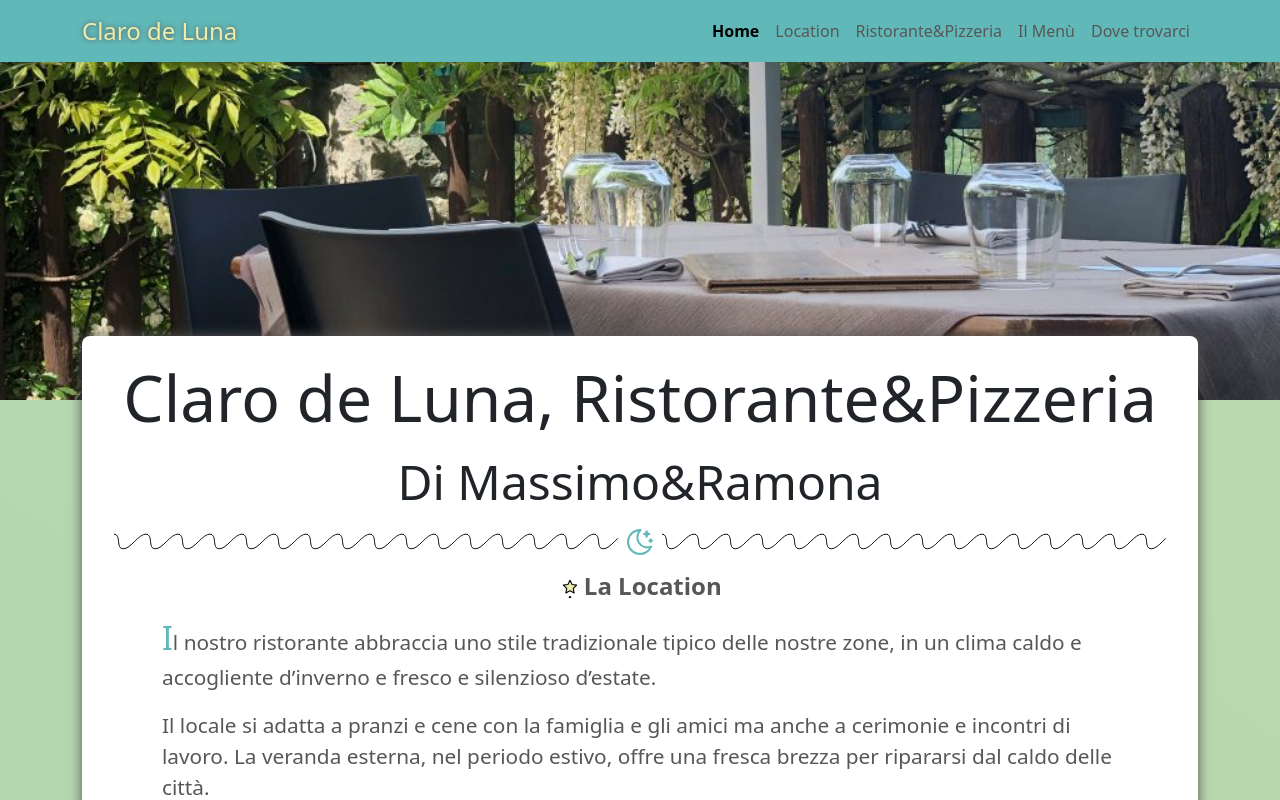
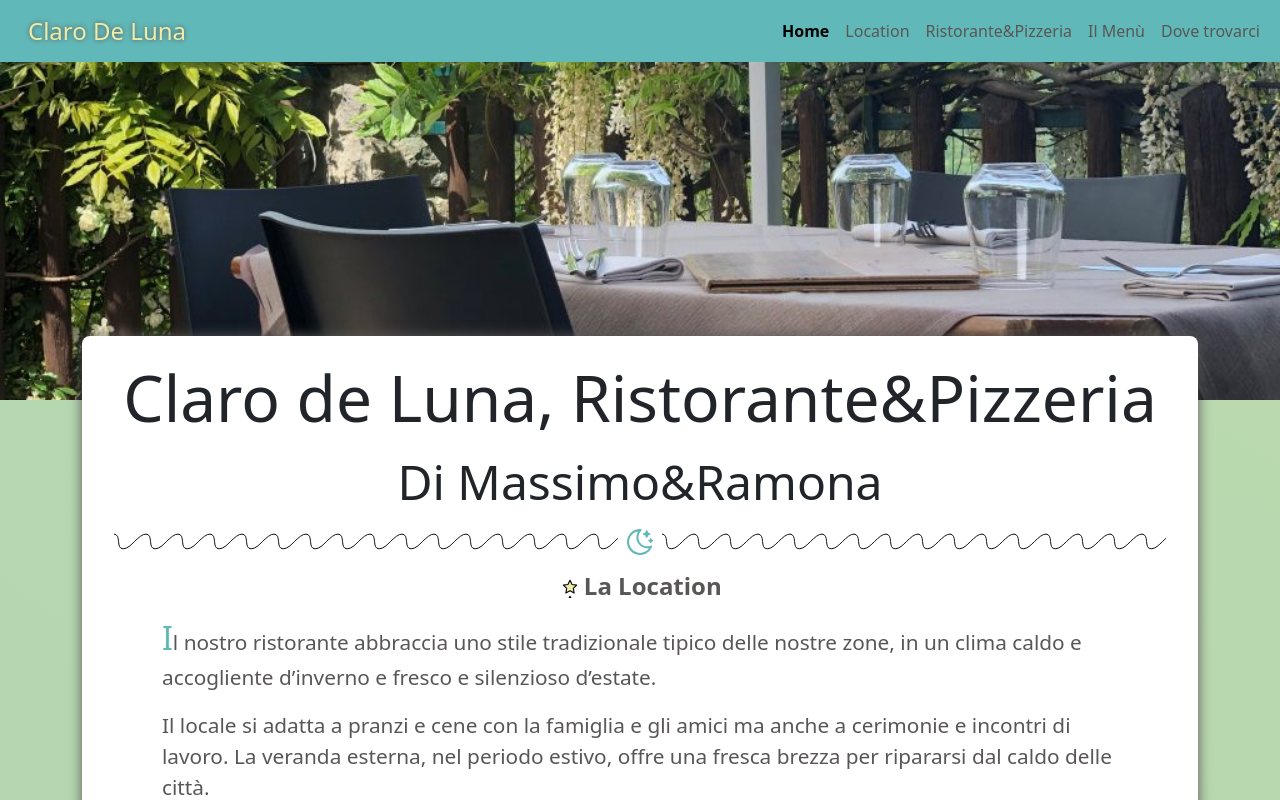
Before and after one commit to Stiv1100001/ristoranteclarodeluna.it, a Vue app: page / in a window 1280 px wide. Shown: the top 800 px of the page. Built offline with nearby package versions, Linux system fonts and the light colour scheme.

Commit message:
Fix menu

```diff
--- a/src/components/Navbar.vue
+++ b/src/components/Navbar.vue
@@ -38,26 +38,28 @@
 <template>
   <header>
     <nav
-      class="navbar navbar-expand-lg navbar-light bg-light position-fixed w-100"
+      class="navbar navbar-expand-lg navbar-light bg-light vw-100 py-2 position-fixed"
     >
-      <div class="container justify-content-between">
-        <a class="navbar-brand claro fs-4" href="#">Claro de Luna</a>
+      <div class="container-fluid w-100">
+        <div class="d-flex justify-content-between px-3" id="left">
+          <a class="navbar-brand claro fs-4" href="#">Claro De Luna</a>
           <button
             class="navbar-toggler"
             type="button"
-          data-toggle="collapse"
-          data-target="#navbarNavDropdown"
-          aria-controls="navbarNavDropdown"
+            data-bs-toggle="collapse"
+            data-bs-target="#menu-list"
+            aria-controls="menu-list"
             aria-expanded="false"
             aria-label="Toggle navigation"
           >
             <span class="navbar-toggler-icon"></span>
           </button>
-        <div class="collapse navbar-collapse" id="navbarNavDropdown">
-          <ul class="navbar-nav">
+        </div>
+        <div class="collapse navbar-collapse" id="menu-list">
+          <ul class="navbar-nav me-auto mb-2 mb-lg-0">
             <li
               v-for="(item, index) in navItems"
-              :key="item.text"
+              :key="item.href"
               class="nav-item"
               :class="{ active: item.active }"
             >
@@ -73,7 +75,9 @@
 </template>
 
 <style lang="scss" scoped>
+  // @import '~/bootstrap/scss/bootstrap.scss';
   @import '@/assets/style/partials/variables';
+  // @import '~/bootstrap/scss/variables';
 
   header {
     background-image: url('@/assets/img/jumbotron.jpg');
@@ -86,6 +90,10 @@
   nav {
     background-color: $secondary !important;
     z-index: 200;
+
+    #left {
+      width: 100%;
+    }
 
     .claro {
       color: $primary;
@@ -119,4 +127,12 @@
       }
     }
   }
+
+  @media screen and (min-width: 992px) {
+    nav {
+      #left {
+        width: auto;
+      }
+    }
+  }
 </style>
```
Lines whose indentation alone changed are shown as unchanged.
